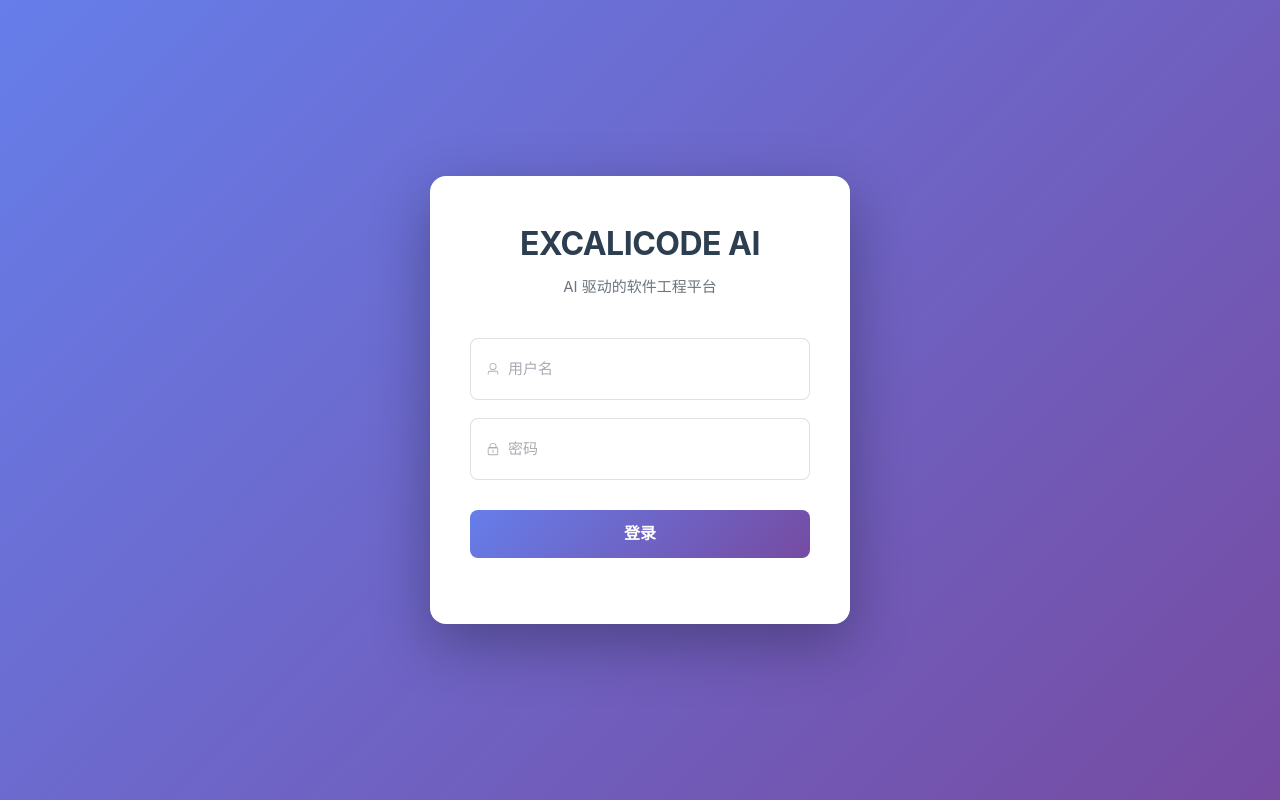
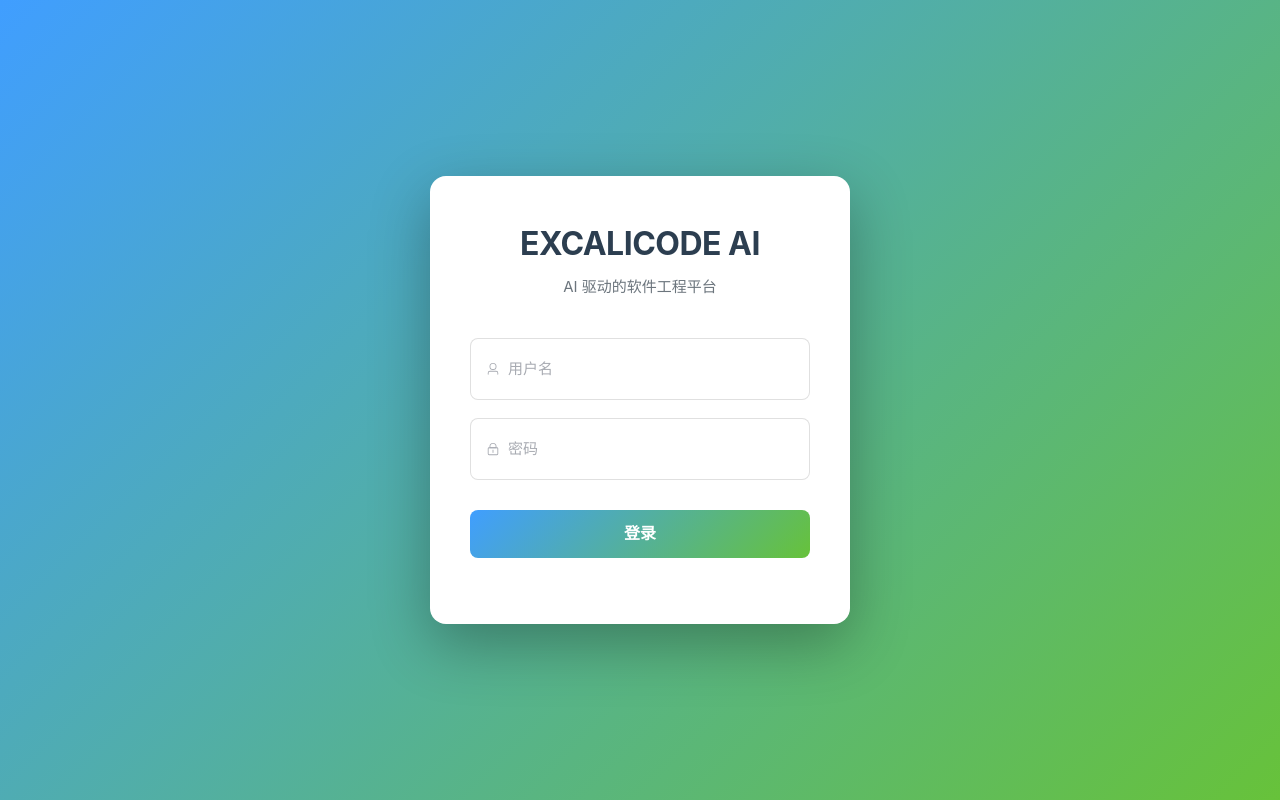
Before and after one commit to Docker7530/excalicode-ai, a Vue app in the folder frontend/: page /login in a window 1280 px wide. Built offline with nearby package versions, Linux system fonts and the light colour scheme; no server answers.

Commit message:
style(login): align gradient with hero

```diff
--- a/frontend/src/views/LoginPage.vue
+++ b/frontend/src/views/LoginPage.vue
@@ -107,7 +107,7 @@ const handleLogin = async () => {
   align-items: center;
   justify-content: center;
   min-height: 100vh;
-  background: linear-gradient(135deg, #667eea 0%, #764ba2 100%);
+  background: linear-gradient(135deg, #409eff 0%, #67c23a 100%);
   padding: 20px;
 }
 
@@ -163,13 +163,13 @@ const handleLogin = async () => {
   font-weight: 600;
   border-radius: 8px;
   margin-top: 12px;
-  background: linear-gradient(135deg, #667eea 0%, #764ba2 100%);
+  background: linear-gradient(135deg, #409eff 0%, #67c23a 100%);
   border: none;
 
   &:hover {
-    background: linear-gradient(135deg, #5568d3 0%, #6a3f8f 100%);
+    background: linear-gradient(135deg, #2f74d6 0%, #4ea226 100%);
     transform: translateY(-1px);
-    box-shadow: 0 8px 16px rgba(102, 126, 234, 0.3);
+    box-shadow: 0 8px 16px rgba(64, 158, 255, 0.25);
   }
 
   &:active {
```
